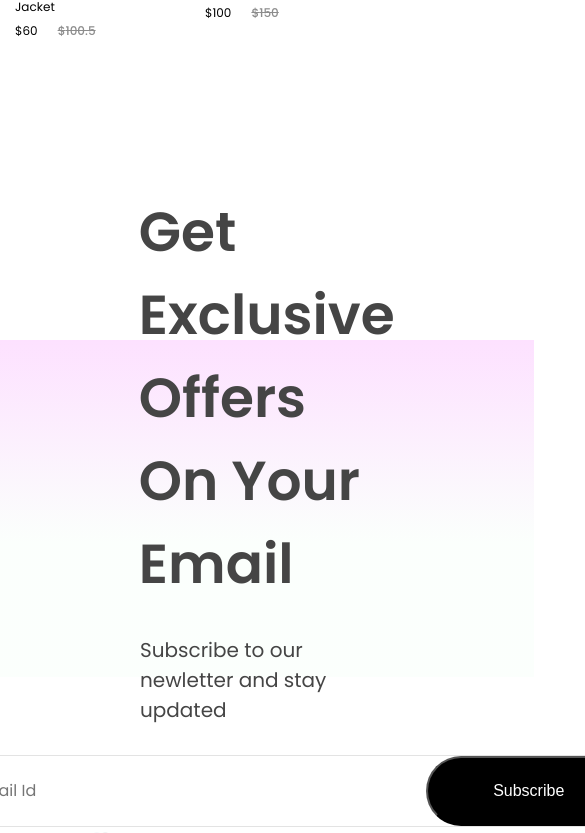
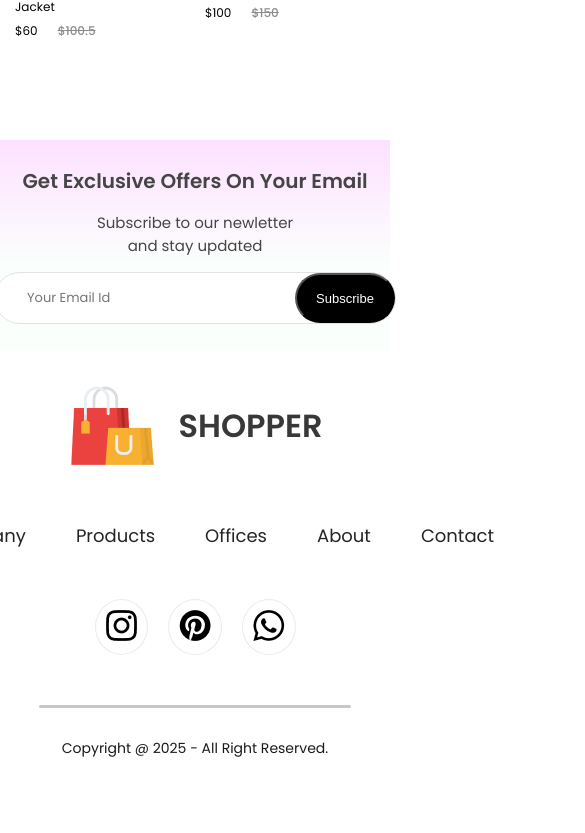
Before and after one commit to ElanurToptas/e-commerce, a React (Create React App) app: page / in a window 390 px wide. Shown: the part 2990-3823 px from the top of the page, 585 px wide, since content can reach past the window. After the commit the page ends 3779 px from the top, so only its background shows below. Built offline with nearby package versions, Linux system fonts and the light colour scheme.

Commit message:
NewsLetter component completed as responsive

```diff
--- a/src/Components/NewsLetter/NewsLetter.scss
+++ b/src/Components/NewsLetter/NewsLetter.scss
@@ -53,3 +53,132 @@
         }
     }
 }
+
+
+@media(max-width:1280px){
+    .newsletter{
+        padding: 0px 100px;
+        margin-bottom: 120px;
+        gap: 20px;
+
+        h1{
+            font-size: 42px;
+        }
+
+        p{
+            font-size: 20px;
+        }
+
+        div{
+            width: 650px;
+            height: 64px;
+
+            input{
+                width: 400px;
+            }
+
+            button{
+                width: 160px;
+                height: 64px;
+            }
+        }
+    }
+}
+
+@media(max-width:1024px){
+    .newsletter{
+        padding: 0px 60px;
+        margin-bottom: 60px;
+
+        h1{
+            font-size: 36px;
+        }
+
+        p{
+            font-size: 16px;
+        }
+
+        div{
+            width: 600px;
+            height: 60px;
+
+            input{
+                width: 400px;
+                font-size: 15px;
+            }
+
+            button{
+                width: 160px;
+                height: 60px;
+                font-size: 15px;
+            }
+        }
+    }
+}
+
+@media(max-width:800px){
+    .newsletter{
+        margin-bottom: 30px;
+        height: 35vh;
+
+        h1{
+            font-size: 30px;
+        }
+
+        p{
+            font-size: 14px;
+        }
+
+        div{
+            width: 500px;
+            height: 50px;
+
+            input{
+                width: 300px;
+                font-size: 13px;
+            }
+
+            button{
+                width: 160px;
+                height: 50px;
+                font-size: 14px;
+            }
+        }
+    }
+}
+
+@media(max-width:800px){
+    .newsletter{
+        height: 25vh;
+        width: 100%;
+        padding: 0;
+        gap: 15px;
+        margin-top: -200px;
+
+        h1{
+            font-size: 20px;
+        }
+
+        p{
+            font-size: 15px;
+            max-width: 200px;
+            text-align: center;
+        }
+
+        div{
+            width: 400px;
+            height: 50px;
+
+            input{
+                width: 200px;
+                font-size: 13px;
+            }
+
+            button{
+                width: 100px;
+                height: 50px;
+                font-size: 13px;
+            }
+        }
+    }
+}
```
